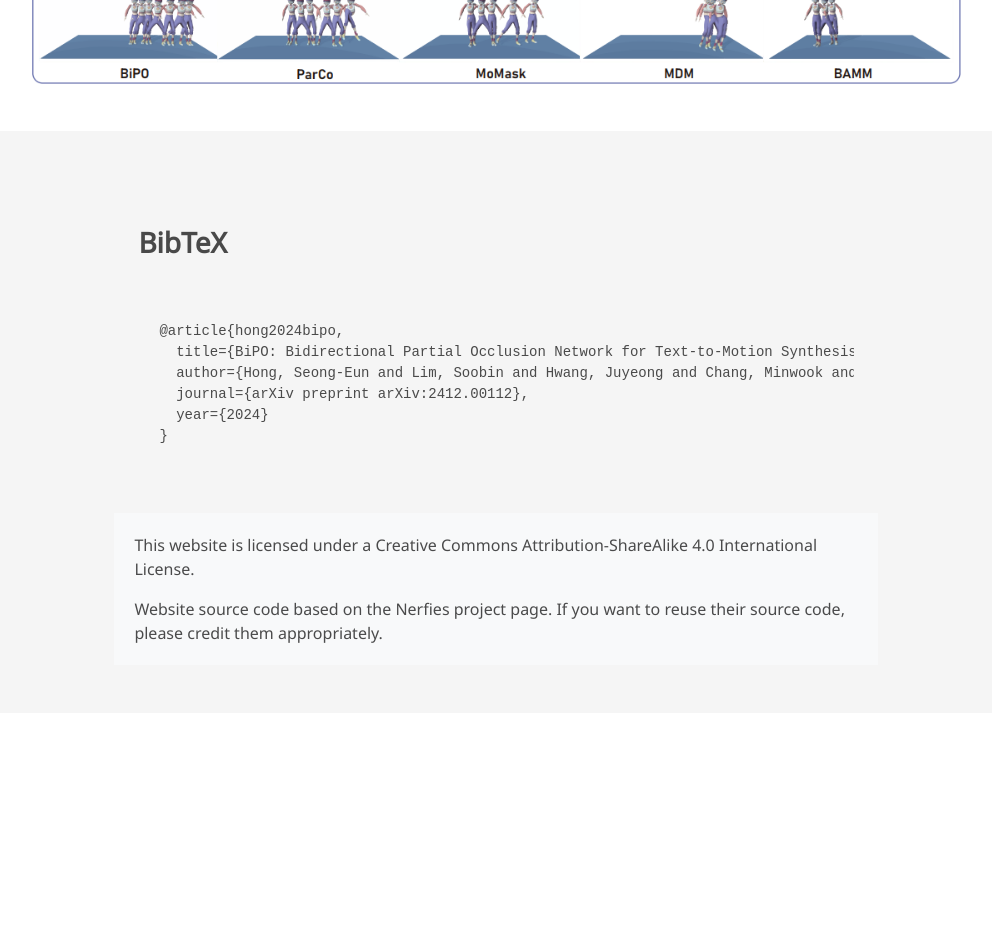
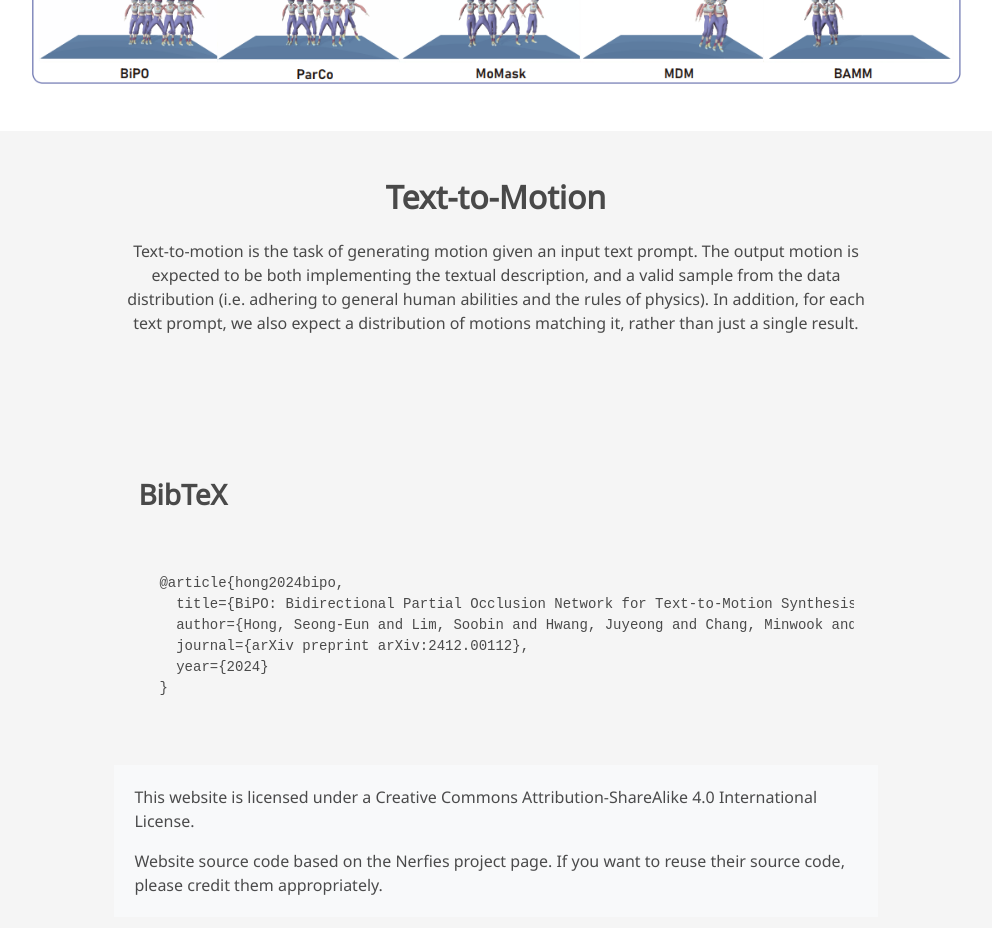
Before and after one commit to seoneun/BiPO-page, a plain HTML site: page index.html in a window 1280 px wide. Shown: the part 3040-3968 px from the top of the page, without its empty margins (144-1136 px from the left). Before the commit the page ends 3753 px from the top, so only its background shows below. Drawn offline with nearby package versions, Linux system fonts and the light colour scheme; some icons are missing; a web font is replaced by a local one.

Commit message:
Update index.html

```diff
--- a/index.html
+++ b/index.html
@@ -214,6 +214,24 @@
   </div>
 </section>
 
+<section class="section hero is-light">
+  <div class="container is-max-desktop">
+    <!-- Abstract. -->
+    <div class="columns is-centered has-text-centered">
+      <div class="column is-four-fifths">
+        <h2 class="title is-3">Text-to-Motion</h2>
+          <p>
+Text-to-motion is the task of generating motion given an input text prompt.
+The output motion is expected to be both implementing the textual description, and a valid sample from the data distribution (i.e. adhering to general human abilities and the rules of physics).
+In addition, for each text prompt, we also expect a distribution of motions matching it, rather than just a single result.
+          </p>
+        </div>
+      </div>
+    </div>
+    <!--/ Abstract. -->
+  </div>
+</section>
+
 
 <section class="section hero is-light">
   <div class="container is-max-desktop">
```
